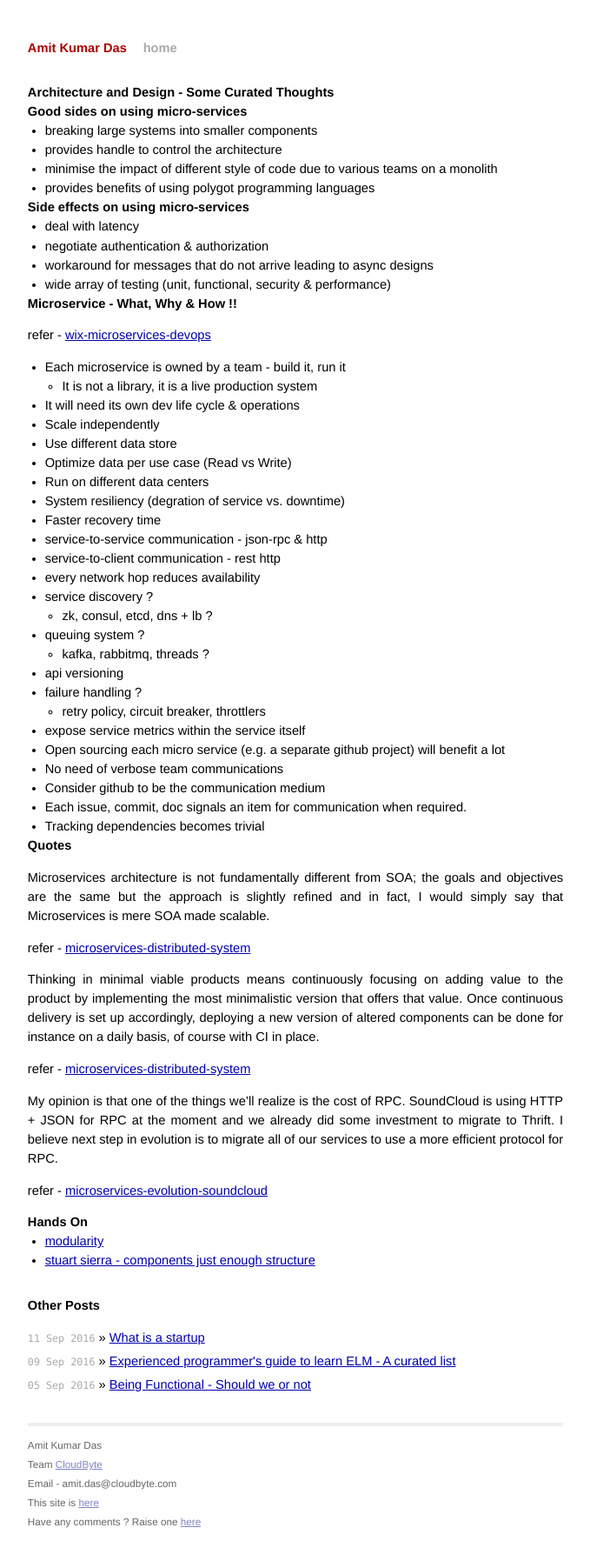
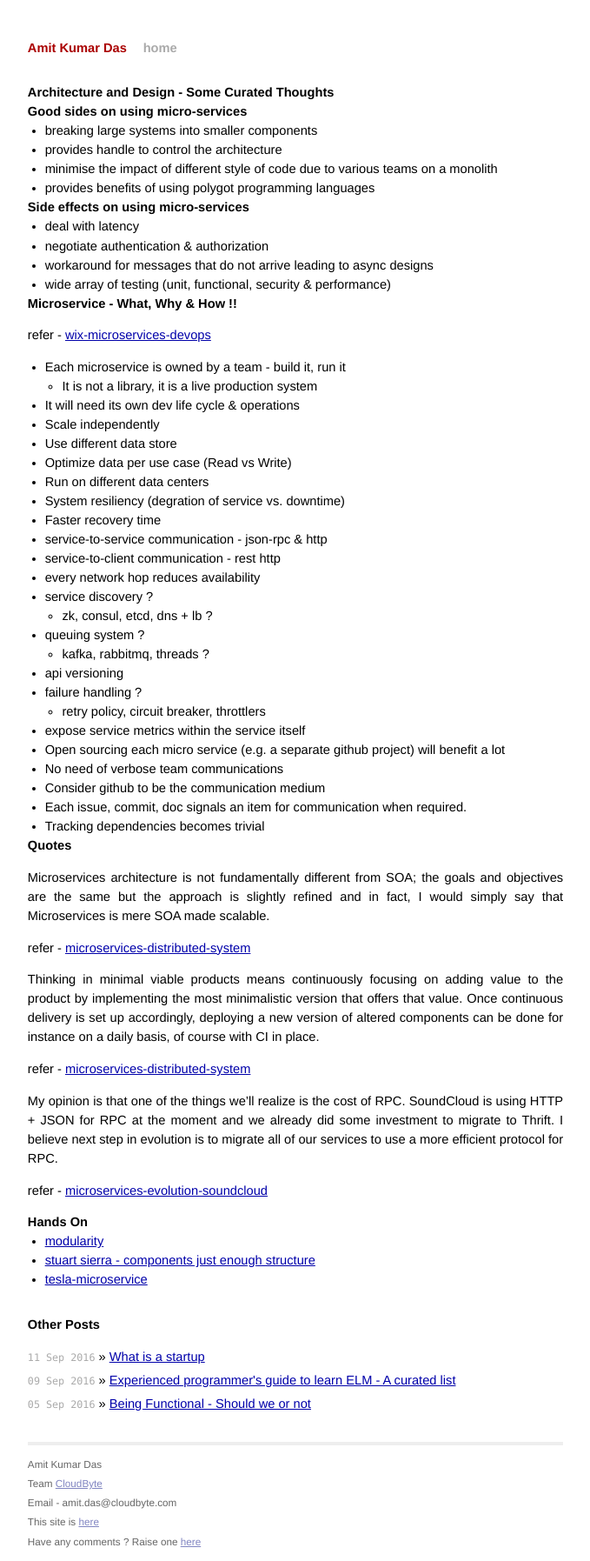
Before and after one commit to AmitKumarDas/amitkumardas.github.io, a Jekyll site: the page built from _posts/2016-09-10-architecture-and-design-curated-thoughts.md, in a window 1280 px wide. Shown: the whole page at 87% size, without its empty margins (300-979 px from the left). Built offline with Jekyll 4.4.1, drawn with Linux system fonts in a browser that asks for light colours; before the commit the page ends 1773 px from its top, so only the background shows below that.

Commit message:
Update 2016-09-10-architecture-and-design-curated-thoughts.md

```diff
--- a/_posts/2016-09-10-architecture-and-design-curated-thoughts.md
+++ b/_posts/2016-09-10-architecture-and-design-curated-thoughts.md
@@ -74,3 +74,4 @@ refer - [microservices-evolution-soundcloud](https://www.infoq.com/articles/micr
 
 - [modularity](https://modularity.org/index.html)
 - [stuart sierra - components just enough structure](https://www.youtube.com/watch?v=13cmHf_kt-Q)
+- [tesla-microservice](https://github.com/otto-de/tesla-microservice)
```
